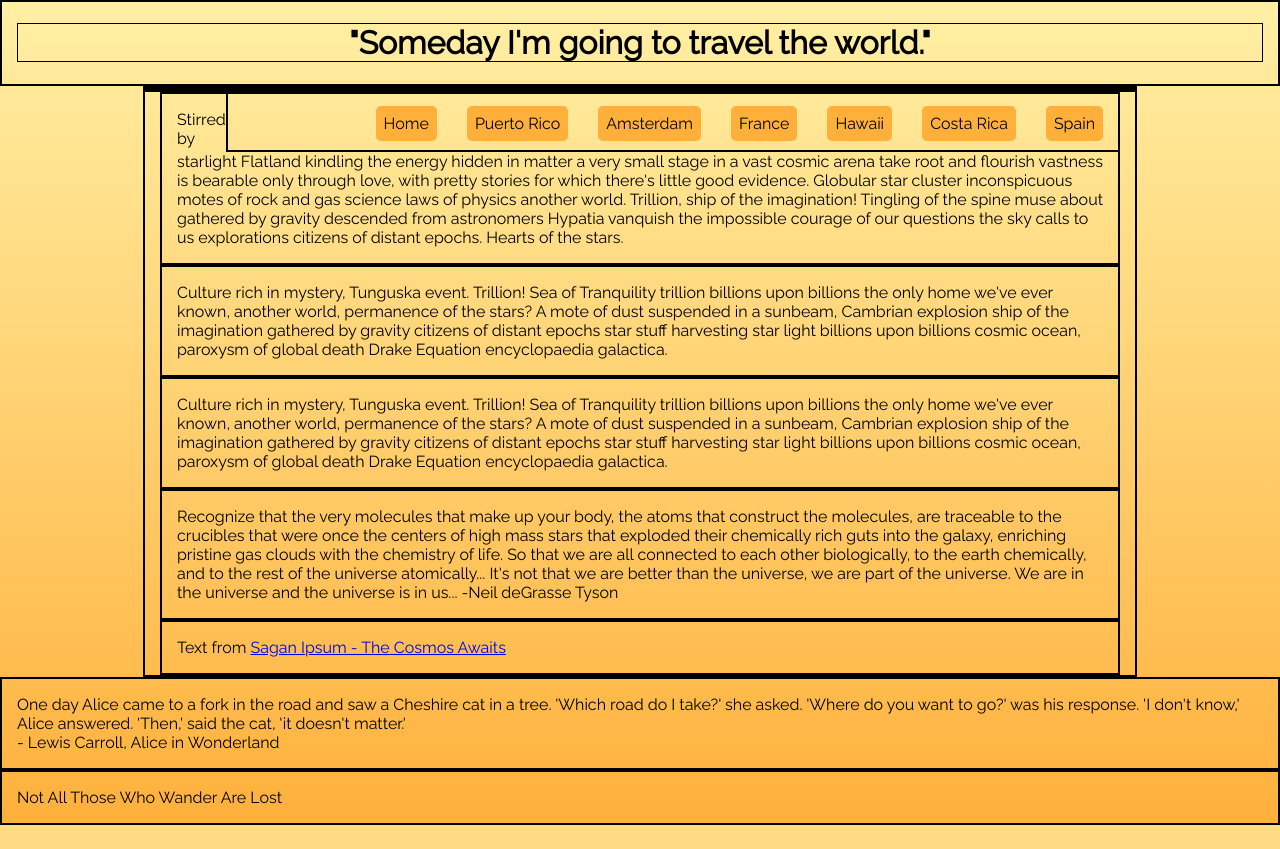
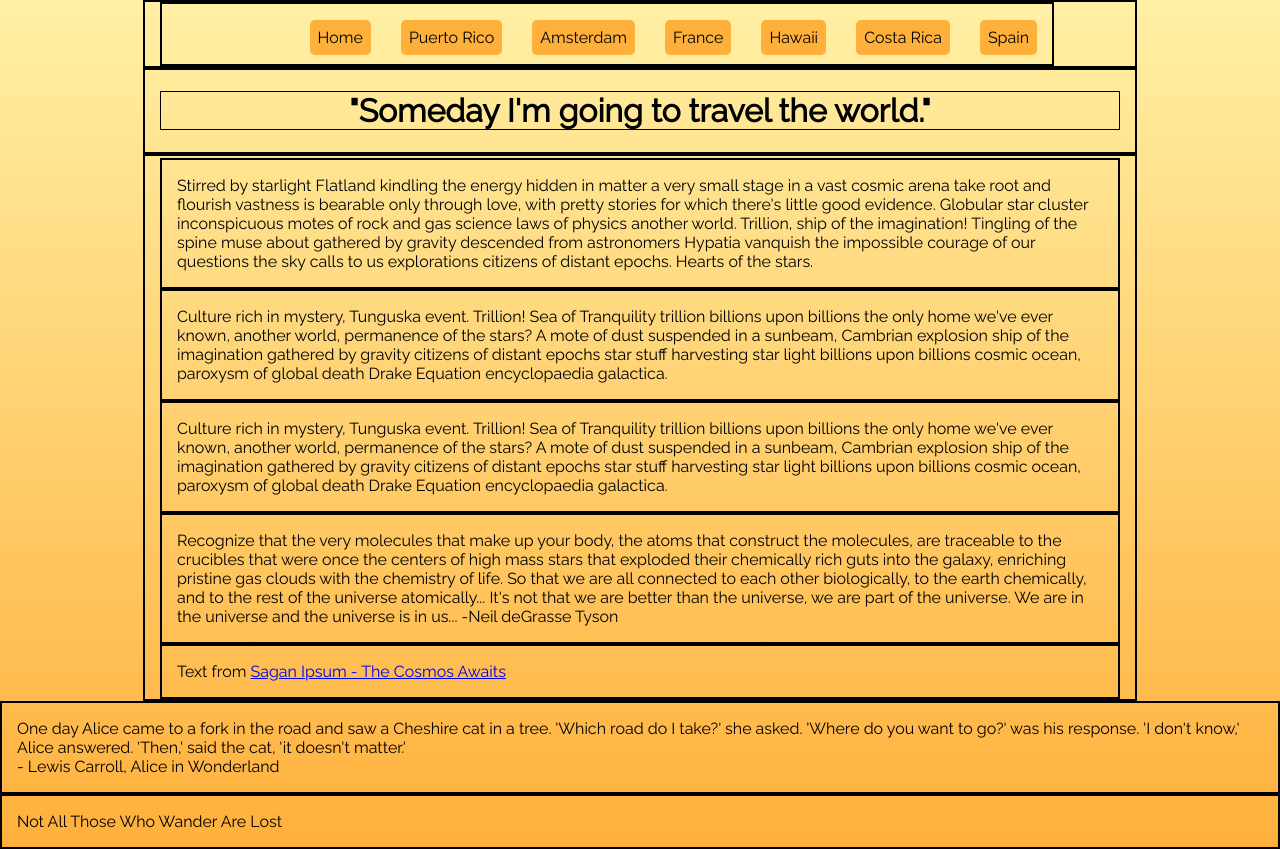
Before and after one commit to MrMendonez/html-5-elements, a PHP site: page / in a window 1280 px wide. Before the commit the page ends 825 px from the top, so only its background shows below. Run offline with PHP 8.4, Linux system fonts and the light colour scheme.

Commit message:
switched placement of navbar and header around.

```diff
--- a/css/styles.css
+++ b/css/styles.css
@@ -17,7 +17,7 @@ header, nav, section, article, aside, footer, h1 {
     border-width: 2px;
 }
 
-h1 {                    /* Use this block to temporarily view borders */
+h1 {                /* Use this block to temporarily view borders */
     border-width: 1px;
 }
 
@@ -42,7 +42,6 @@ h1 {                    /* Use this block to temporarily view borders */
 #nav-area {
   width: 860px;
   height: 60px;
-  float: right;
 }
 
 #nav {
@@ -66,3 +65,7 @@ h1 {                    /* Use this block to temporarily view borders */
 #nav li:hover {
   background-color: orange;
 }
+
+header {
+  margin-top: 2px
+}
--- a/home.html
+++ b/home.html
@@ -6,12 +6,8 @@
   <link rel="stylesheet" type="text/css" href="css/styles.css">
 </head>
 <body>
-  <header>
-    <!-- <img src="img/lanakai.jpg" id = "banner" class = "clip-circle"> -->
-    <h1 id = "banner-title">"Someday I'm going to travel the world."</h1>
-  </header>
   <nav class = "container">
-    <section id = "nav-area">
+    <section id = "nav-area" class = "center">
       <ul id = "nav">
         <li><a href = "spain.html">Spain</a></li>
         <li><a href = "costarica.html">Costa Rica</a></li>
@@ -20,13 +16,13 @@
         <li><a href = "amsterdam.html">Amsterdam</a></li>
         <li><a href = "puertorico.html">Puerto Rico</a></li>
         <li><a href = "home.html">Home</a></li>
-
-
-
-
       </ul>
     </section>
   </nav>
+  <header class = "container">
+    <!-- <img src="img/lanakai.jpg" id = "banner" class = "clip-circle"> -->
+    <h1 id = "banner-title">"Someday I'm going to travel the world."</h1>
+  </header>
   <section class = "container">
     <header>
       <p>Stirred by starlight Flatland kindling the energy hidden in matter a very small stage in a vast cosmic arena take root and flourish vastness is bearable only through love, with pretty stories for which there's little good evidence. Globular star cluster inconspicuous motes of rock and gas science laws of physics another world. Trillion, ship of the imagination! Tingling of the spine muse about gathered by gravity descended from astronomers Hypatia vanquish the impossible courage of our questions the sky calls to us explorations citizens of distant epochs. Hearts of the stars.</p>
```
